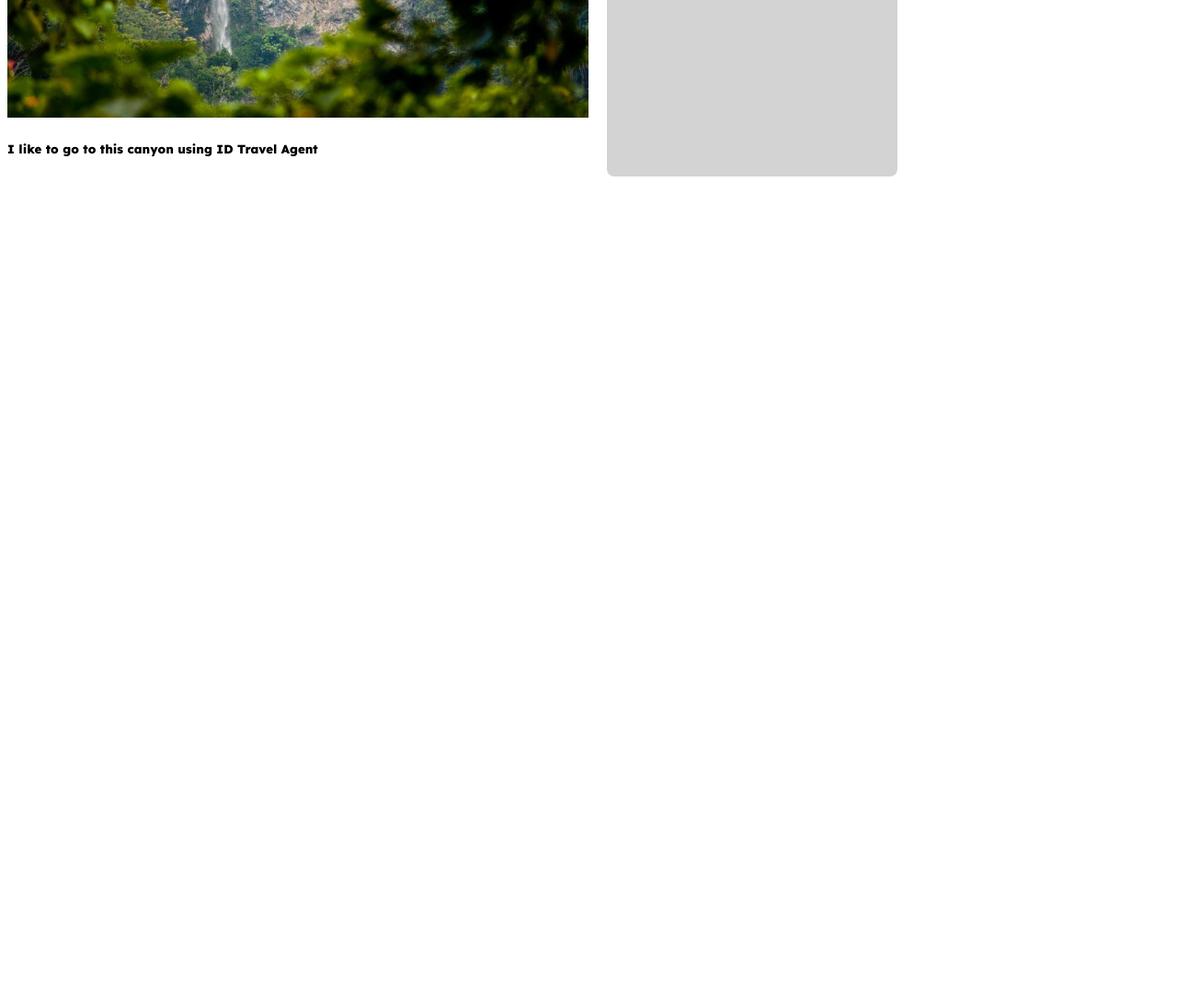
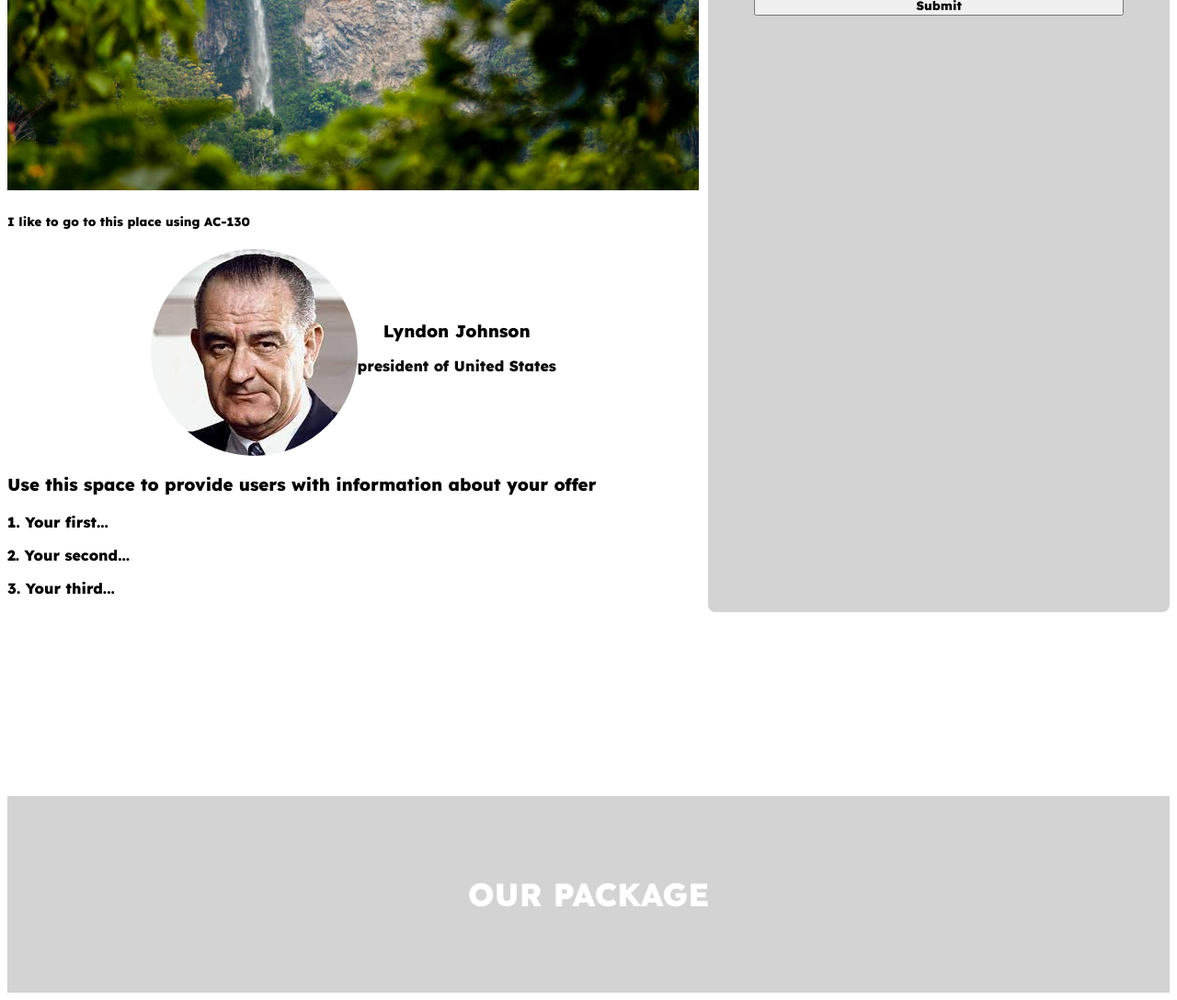
Before and after one commit to revou-fundamental-course/13-nov-23-arunikaroscent, a plain HTML site: page index.html in a window 1280 px wide. Shown: the part 500-1588 px from the top of the page at 92% size. Before the commit the page ends 800 px from the top, so only its background shows below. Drawn offline with Linux system fonts and the light colour scheme.

Commit message:
next step

```diff
--- a/css/style.css
+++ b/css/style.css
@@ -22,7 +22,7 @@ a:active{text-decoration: none;}
 }
 
 .navigation a {
-  margin: 0 10px;
+  margin: 10px;
   text-decoration: none;
   color: #070707;
   border-bottom: 2px solid transparent;
@@ -47,7 +47,7 @@ a:active{text-decoration: none;}
 #main-section {
   display: flex;
   flex-direction: row;
-  gap: 20px;
+  gap: 10px;
 }
 
 .review-section {
@@ -56,9 +56,9 @@ a:active{text-decoration: none;}
 }
 
 .review-section {
-  max-width: 50%;
+  max-width: 90%;
 
-  max-height: 20%;
+  max-height: 50%;
 }
 
 .review-section img {
@@ -66,19 +66,77 @@ a:active{text-decoration: none;}
 }
 
 .message-us {
-  flex-basis: 25%;
+  flex-basis: 40%;
   flex-grow: 0;
   background-color: lightgray;
   border-radius: 8px;
+}
+.message-us h3,.message-us h4 {
+  text-align: center;
 }
 
 .input-message-us {
   display: flex;
   flex-direction: column;
+  justify-content: center;
+
 }
 
 button {
-  margin-left: 24px;
+  margin-left: 50px;
+  margin-right: 50px;
+}
+
+.profile-img {
+  border-radius: 50%;
+}
+
+.account-profile {
+  text-align: center;
+}
+
+.account-profile h3 {
+  margin: 5px 0;
+}
+
+.account-profile p {
+  color: rgb(10, 10, 10);
+}
+
+.testimony {
+  display: flex;
+  flex-direction: column;
+  justify-content: center;
+  align-items: center;
+}
+
+.testimony h2 {
+  font-style: italic;
+}
+
+.testimony-account {
+  display: flex;
+  flex-direction: row;
+  justify-content: center;
+  align-items: center;
+}
+
+.our-package {
+  display: flex;
+  flex-flow: column wrap;
+  align-items: center;
+}
+
+.package-header {
+  display: flex;
+  flex-direction: column;
+  align-items: center;
+  justify-content: space-between;
+  background-color: lightgray;
+  color: white;
+  width: 100%;
+  font-size: 30px;
+  padding: 50px 0;
 }
 
 /* responsive design */
--- a/index.html
+++ b/index.html
@@ -20,19 +20,37 @@
         </nav>
       </section>
       <section class="title-header">
-        <h1>Your best travel agent</h1>
-        <h4>Your happiness is tes happiness</h4>
+        <h1>GOOD MORNING VIETNAM!!!!!</h1>
+        <h3>let me teach you what is freedom</h3>
       </section>
     </header>
 
     <main id="main-section">
       <section class="review-section">
         <img src="assets/danaukaco.jpeg" id="slider" />
-        <h5>I like to go to this canyon using ID Travel Agent</h5>
+        <h5>I like to go to this place using AC-130</h5>
+        <div class="testimony-account">
+          <img src="assets/president usa.jpeg" class="profile-img" />
+          <div class="account-profile">
+            <h3>Lyndon Johnson</h3>
+            <p>president of United States</p>
+          </div>
+        </div>
+        <section class="hero-under">
+          <h3>
+            Use this space to provide users with information about your
+            offer
+          </h3>
+          <div>
+            <p>1. Your first...</p>
+            <p>2. Your second...</p>
+            <p>3. Your third...</p>
+          </div>
+        </section>
       </section>
       <section class="message-us">
-        <h5>Contact Us</h5>
-        <h6>Sales akan menghubungi anda</h6>
+        <h3>Contact Us</h3>
+        <h4>Sales akan menghubungi anda</h4>
         <form class="input-message-us">
           <label for="name-input">First Name</label>
           <input
@@ -48,15 +66,21 @@
   <option value="music">Musik</option>
   <option value="movies">Film</option>
   <option value="sports">Olahraga</option>
-  <option value="books">Buku</option>
+  <option value="chess">Catur</option>
 </select>
-
+<br>
 
           <button type="button" class="primary-button">Submit</button>
         </form>
         <h6 id="username"></h6>
       </section>
     </main>
+    <br><br><br><br><br><br><br><br><br><br>
+    <section class="our-package">
+      <section class="package-header">
+        <h1>OUR PACKAGE</h1>
+      </section>
+    </section>
 
     <script src="./js/script.js"></script>
   </body>
```
Also changed, not shown: assets/president usa.jpeg (added).
